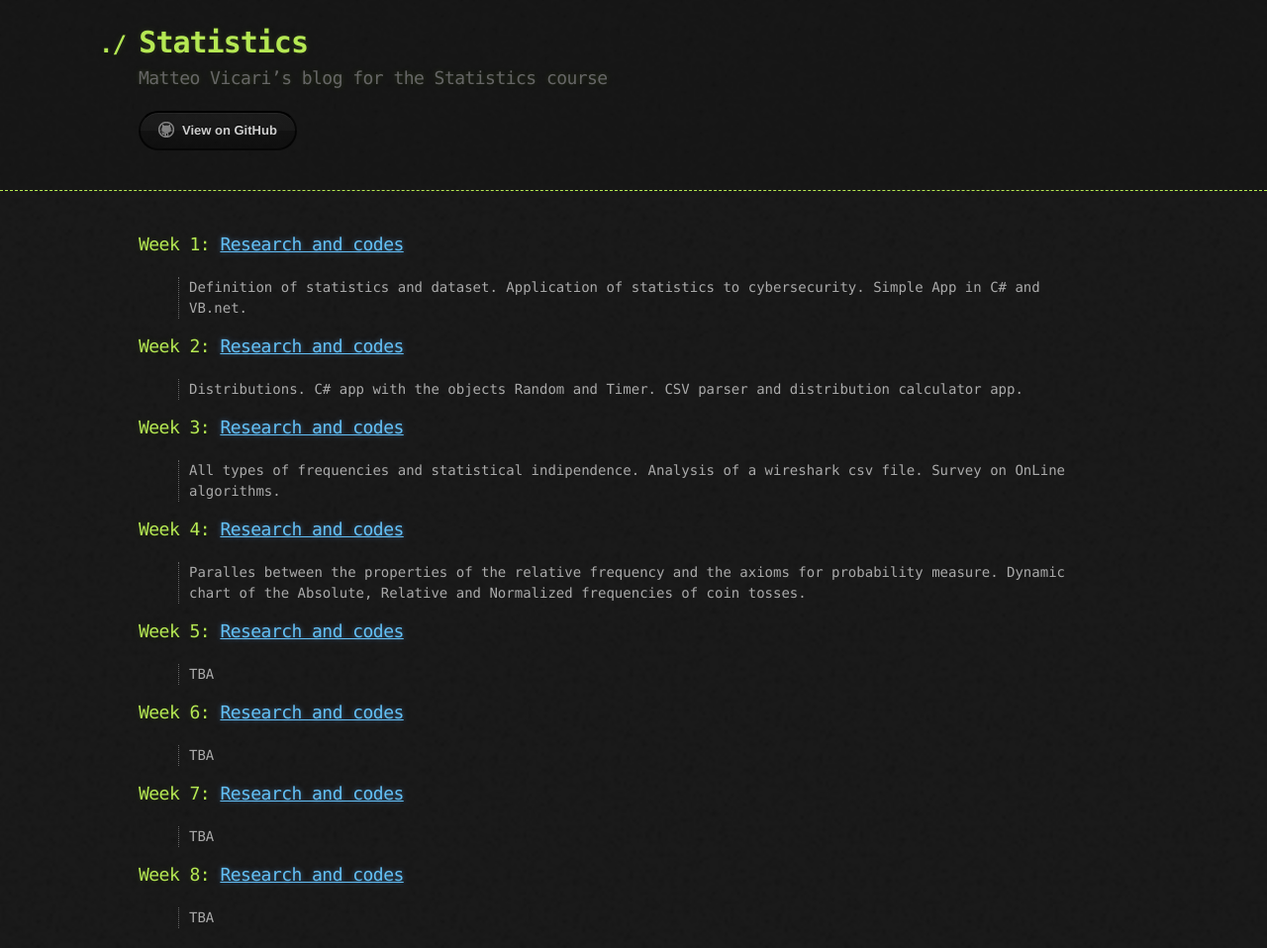
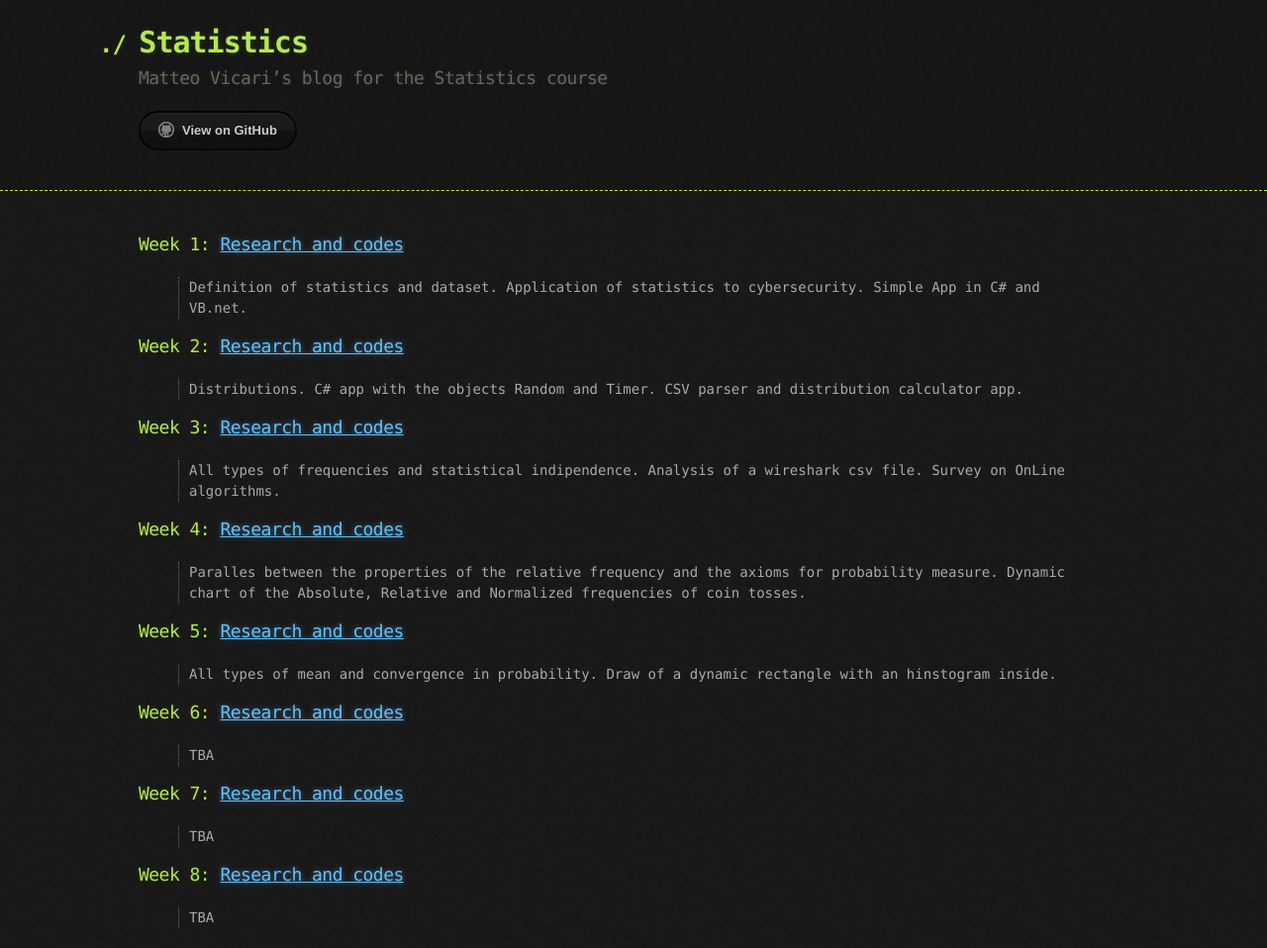
Before and after one commit to Videars/Statistics, a Jekyll site: the page built from index.md, in a window 1280 px wide. Shown: the whole page at 99% size. Built offline with Jekyll 4.4.1, drawn with Linux system fonts in a browser that asks for light colours; our own code applies the rules of GitHub Pages for plain Markdown files.

Commit message:
Update index.md

```diff
--- a/index.md
+++ b/index.md
@@ -15,7 +15,7 @@
 
 
 ### Week 5: [Research and codes](https://videars.github.io/Week5/)
-> TBA
+> All types of mean and convergence in probability. Draw of a dynamic rectangle with an hinstogram inside.
 
 
 ### Week 6: [Research and codes](https://videars.github.io/Week6/)
```
